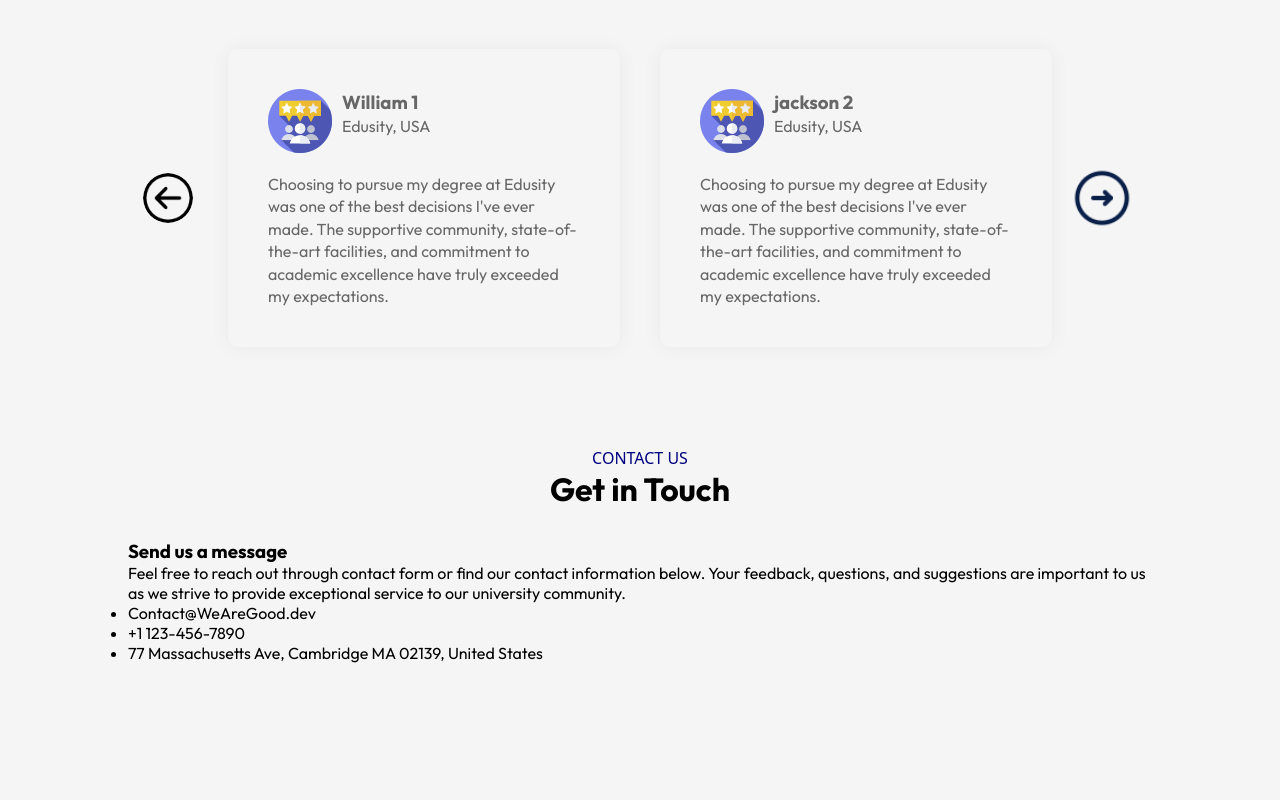
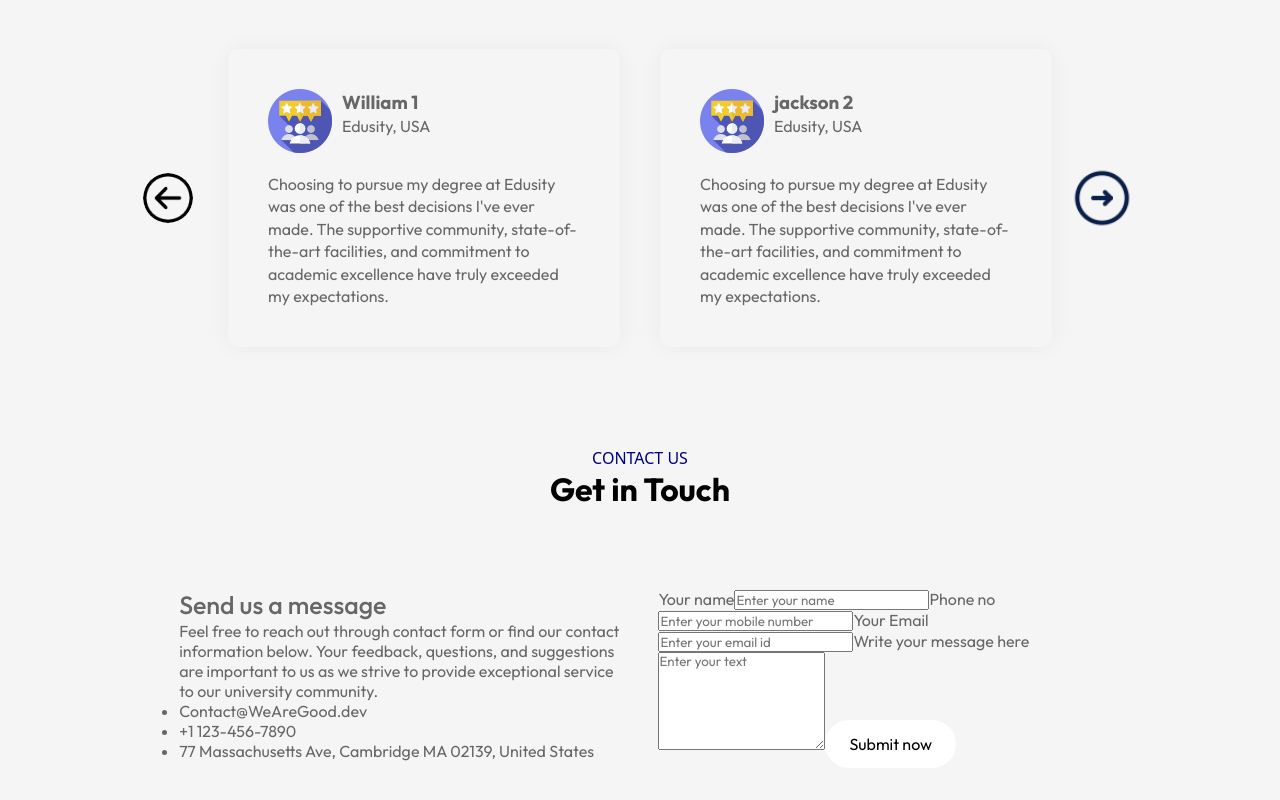
Before and after one commit to Rohitprj/Learning_Reactjs, a React (Vite) app in the folder ResponsiveDesign/EduCity/: page / in a window 1280 px wide. Shown: the part 2299-3099 px from the top of the page. Before the commit the page ends 2962 px from the top, so only its background shows below. Built offline with nearby package versions, Linux system fonts and the light colour scheme.

Commit message:
Add Contact form and styling; enhance layout for better user interaction

```diff
--- a/ResponsiveDesign/EduCity/src/components/contact/Contact.css
+++ b/ResponsiveDesign/EduCity/src/components/contact/Contact.css
@@ -0,0 +1,16 @@
+.contact{
+    margin: 80px auto;
+    max-width: 90%;
+    display: flex;
+    align-content: center;
+    justify-content: space-between;
+}
+.contact-col{
+    flex-basis: 48%;
+    color: #676767;
+
+}
+.contact-col h3{
+    font-weight: 500;
+    font-size: 25px;
+}
--- a/ResponsiveDesign/EduCity/src/components/contact/Contact.tsx
+++ b/ResponsiveDesign/EduCity/src/components/contact/Contact.tsx
@@ -1,6 +1,6 @@
+import "./Contact.css";
 const Contact = () => {
   return (
-    <div>
     <div className="contact">
       <div className="contact-col">
         <h3>Send us a message</h3>
@@ -16,6 +16,35 @@ const Contact = () => {
           <li>77 Massachusetts Ave, Cambridge MA 02139, United States</li>
         </ul>
       </div>
+      <div className="contact-col">
+        <form action="">
+          <label>Your name</label>
+          <input
+            type="text"
+            name="name"
+            placeholder="Enter your name"
+            required
+          />
+          <label>Phone no</label>
+          <input
+            type="tel"
+            name="phone"
+            placeholder="Enter your mobile number"
+            required
+          />
+          <label>Your Email</label>
+          <input type="email" name="email" placeholder="Enter your email id" />
+          <label>Write your message here</label>
+          <textarea
+            name="message"
+            rows={6}
+            placeholder="Enter your text"
+            required
+          ></textarea>
+          <button type="submit" className="btn dark-btn">
+            Submit now
+          </button>
+        </form>
       </div>
     </div>
   );
```
Lines whose indentation alone changed are shown as unchanged.
